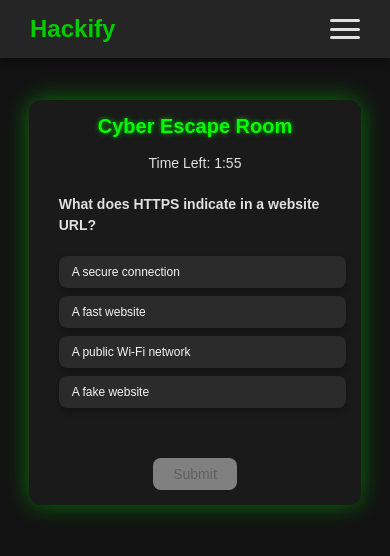
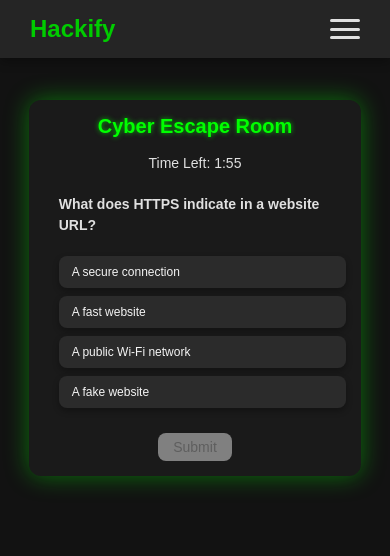
Before and after one commit to Ayush07571/Hackify, a React (Vite) app: page /games/escape-room in a window 390 px wide. Shown: the top 556 px of the page. Built offline with nearby package versions, Linux system fonts and the light colour scheme.

Commit message:
Update CyberEscapeRoom.css

```diff
--- a/src/CyberEscapeRoom.css
+++ b/src/CyberEscapeRoom.css
@@ -84,25 +84,51 @@ body {
   border-color: #ff3333;
 }
 
-/* Buttons */
-.puzzle button {
+/* Buttons Container for proper alignment */
+.button-container {
+  display: flex;
+  flex-direction: column; /* Align buttons vertically */
+  align-items: center; /* Center buttons */
+  gap: 15px; /* Add spacing between buttons */
+  margin-top: 20px; /* Space above button container */
+}
+
+/* Buttons Styling */
+button {
   background-color: #00ff00; /* Bright green */
   padding: 12px 30px;
   border: none;
   cursor: pointer;
   font-size: 18px;
   border-radius: 8px;
-  margin-top: 25px;
   transition: all 0.3s ease;
 }
 
-.puzzle button:disabled {
+button:disabled {
   background: grey; /* Disabled state */
   cursor: not-allowed;
 }
 
-.puzzle button:hover:not(:disabled) {
+button:hover:not(:disabled) {
   background-color: #66ff66; /* Lighter green hover */
+}
+
+/* Back Button Styling */
+.back-button {
+  background-color: transparent; /* Transparent background */
+  border: 1px solid #00cc00; /* Green border */
+  padding: 10px 20px;
+  font-size: 16px;
+  color: #00cc00;
+  text-decoration: none;
+  border-radius: 8px;
+  cursor: pointer;
+  transition: all 0.3s ease;
+}
+
+.back-button:hover {
+  background-color: #00cc00;
+  color: #fff; /* White text on hover */
 }
 
 /* Feedback Styling */
@@ -130,34 +156,6 @@ body {
   box-shadow: 0 0 25px rgba(0, 255, 0, 0.3); /* Neon glow */
   color: #00ff00;
   text-align: center;
-}
-
-.result button {
-  margin-top: 20px;
-  background-color: #00ff00;
-  color: black;
-  padding: 12px 30px;
-  border: none;
-  font-size: 18px;
-  border-radius: 8px;
-  cursor: pointer;
-  transition: all 0.3s ease;
-  display: block;
-  width: 100%; /* Full width */
-}
-
-.result button:hover {
-  background-color: #66ff66; /* Hover effect */
-}
-
-/* Fade-in animation for feedback */
-@keyframes fadeIn {
-  from {
-    opacity: 0;
-  }
-  to {
-    opacity: 1;
-  }
 }
 
 /* Responsive Design for Tablets */
@@ -188,18 +186,15 @@ body {
     font-size: 14px; /* Reduce font size */
   }
 
-  .puzzle button {
-    font-size: 16px; /* Reduce button text size */
-    padding: 10px 25px; /* Adjust button padding */
+  .button-container {
+    gap: 10px; /* Adjust spacing between buttons */
   }
 
-  .result {
-    padding: 20px; /* Reduce padding */
-  }
-
-  .result button {
-    font-size: 16px; /* Adjust button font size */
-    padding: 10px 20px;
+  button,
+  .back-button {
+    font-size: 16px;
+    padding: 8px 20px;
+    max-width: 200px; /* Adjust button width */
   }
 }
 
@@ -230,17 +225,14 @@ body {
     font-size: 12px; /* Smaller font */
   }
 
-  .puzzle button {
-    font-size: 14px; /* Adjust button font size */
-    padding: 8px 20px; /* Compact button size */
+  .button-container {
+    gap: 8px; /* Compact spacing for buttons */
   }
 
-  .result {
-    padding: 15px; /* Compact padding */
-  }
-
-  .result button {
-    font-size: 14px; /* Adjust button text size */
-    padding: 8px 15px;
+  button,
+  .back-button {
+    font-size: 14px;
+    padding: 6px 15px;
+    max-width: 180px; /* Smaller button width */
   }
 }
```
